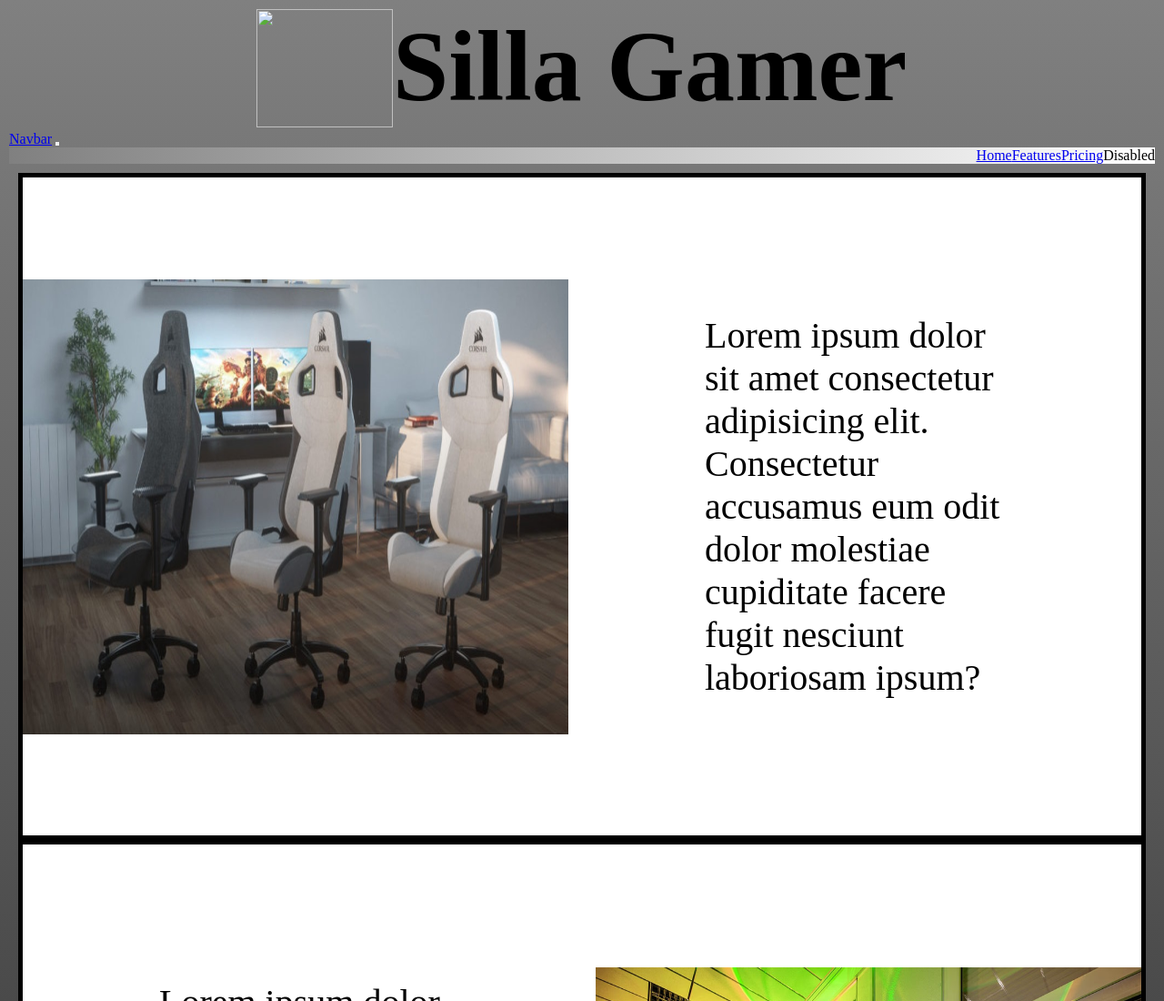
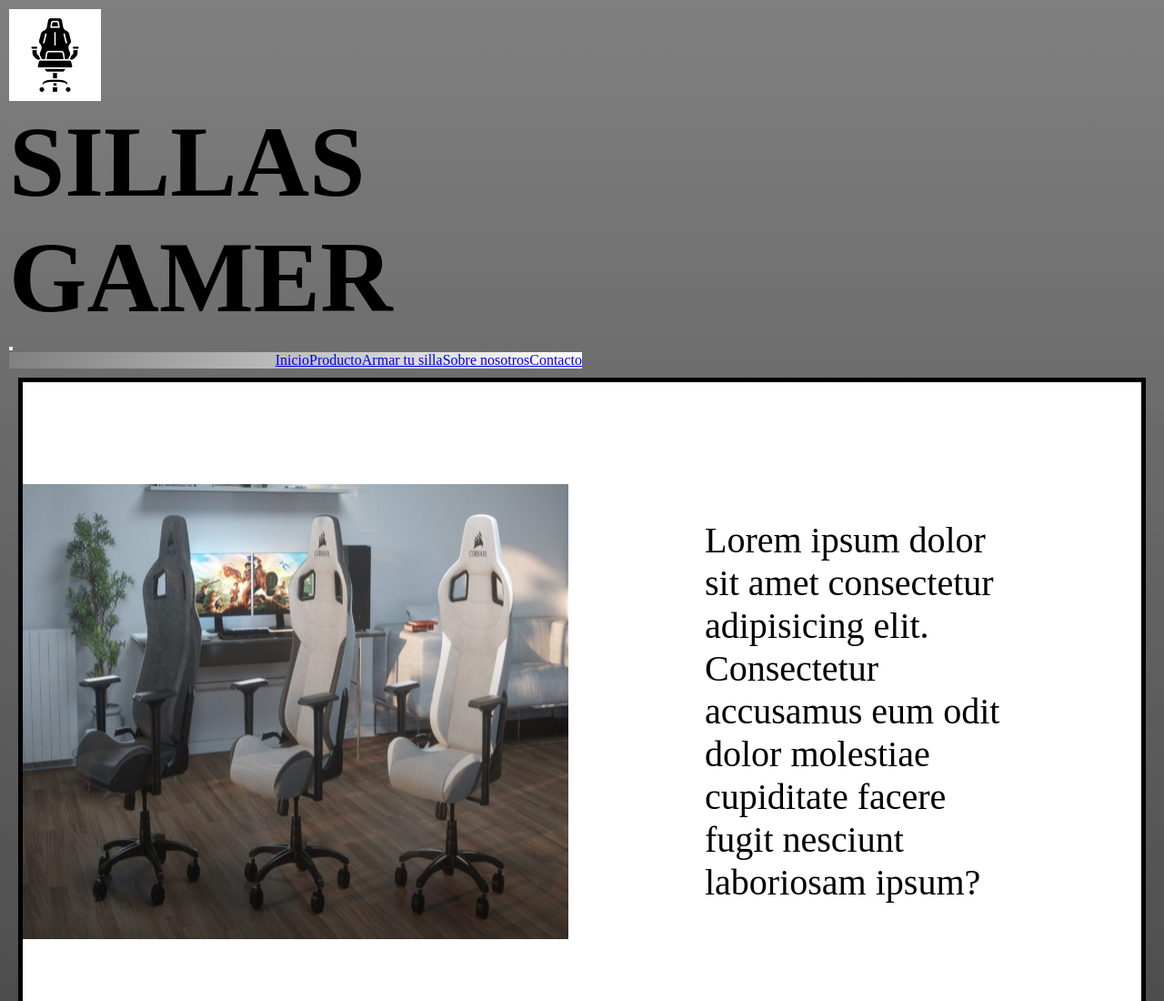
Before and after one commit to santigorosito/Desarrollo-web, a plain HTML site: page index.html in a window 1280 px wide. Shown: the top 1100 px of the page at 91% size. Drawn offline with nearby package versions, Linux system fonts and the light colour scheme; files whose address does not match are found by name.

Commit message:
agregando boos al ver1

```diff
--- a/index.html
+++ b/index.html
@@ -11,42 +11,32 @@
     <script src="https://unpkg.com/aos@2.3.1/dist/aos.js"></script>
 </head>
 <body class="cuerpo">
-        <header class="navegador">
-            <nav class="logotitulo">
-                <article class="iniciologo">
-                    <img src="../SILLAS GAMERS-SANTIAGO GOROSITO/imagenes/silla-de-gamer.png" data-aos="flip-down" data-aos-duration="2000" class="img1">
-                </article>
-                <article class="titulosilla">
-                    <h1  data-aos="flip-down" data-aos-duration="2000" class="titulo">Silla Gamer</h1>
-                </article>
-              </nav>
-
-            <nav class="navbar navbar-expand-lg bg-light">
+              <nav class="navbar navbar-expand-lg">
                 <div class="container-fluid">
-                <a class="navbar-brand" href="#">Navbar</a>
+                  <div class="col-lg-8 logo-titulo">
+                    <img src="./imagenes/descarga.png" class="col-lg-1" alt="">
+                    <h1 class="text-end h4 mt-4 mb-4 col-lg-6 titulo">SILLAS GAMER</h1>
+                  </div>
                     <button class="navbar-toggler" type="button" data-bs-toggle="collapse" data-bs-target="#navbarNav" aria-controls="navbarNav" aria-expanded="false" aria-label="Toggle navigation">
                     <span class="navbar-toggler-icon"></span>
                     </button>
-                <div class="collapse navbar-collapse" id="navbarNav">
+                    <div class="collapse navbar-collapse justify-content-end h5" id="navbarNav">
                         <ul class="navbar-nav">
                         <li class="nav-item">
-                      <a class="nav-link active" aria-current="page" href="#">Home</a>
-                    </li>
+                        <a class="nav-link active" aria-current="page" href="index.html">Inicio</a></li>
                         <li class="nav-item">
-                      <a class="nav-link" href="#">Features</a>
-                    </li>
+                        <a class="nav-link" href="paginas/producto.html" target="_blank">Producto</a></li>
                         <li class="nav-item">
-                      <a class="nav-link" href="#">Pricing</a>
-                    </li>
+                        <a class="nav-link" href="paginas/armar_tu_silla_gamer.html" target="_blank">Armar tu silla</a></li>
                         <li class="nav-item">
-                      <a class="nav-link disabled">Disabled</a>
-                    </li>
+                        <a class="nav-link" href="paginas/sobre_nosotros.html" target="_blank">Sobre nosotros</a></li>
+                        <li class="nav-item">
+                        <a class="nav-link" href="paginas/contacto.html" target="_blank">Contacto</a></li>
                         </ul>
                     </div>
                 </div>
         </nav>
-        </header>
-        <main class="contenido">
+        <header class="contenido">
             <article class="silla">
                 <img src="../SILLAS GAMERS-SANTIAGO GOROSITO/imagenes/sillas pantalla de incio.jpg" data-aos="fade-down-right" data-aos-duration="3000" class="img4">
                 <p data-aos="flip-down" data-aos-duration="2000" class="text1">Lorem ipsum dolor sit amet consectetur adipisicing elit. Consectetur accusamus eum odit dolor molestiae cupiditate facere fugit nesciunt laboriosam ipsum?</p>
@@ -59,7 +49,7 @@
                 <img src="../SILLAS GAMERS-SANTIAGO GOROSITO/imagenes/inicio3.jpg" data-aos="fade-up-right" data-aos-duration="3000" class="img4">
                 <p data-aos="flip-down" data-aos-duration="2000" class="text1">Lorem ipsum, dolor sit amet consectetur adipisicing elit. Fugiat maiores sunt temporibus nostrum nemo provident amet? Voluptatibus modi nisi minima!</p>
             </article>
-        </main>
+          </header>
         <footer class="footer">
             <div class="footer_div">
                 <img src="../SILLAS GAMERS-SANTIAGO GOROSITO/imagenes/instagram.png" class="redes">
```
Lines whose indentation alone changed are shown as unchanged.
